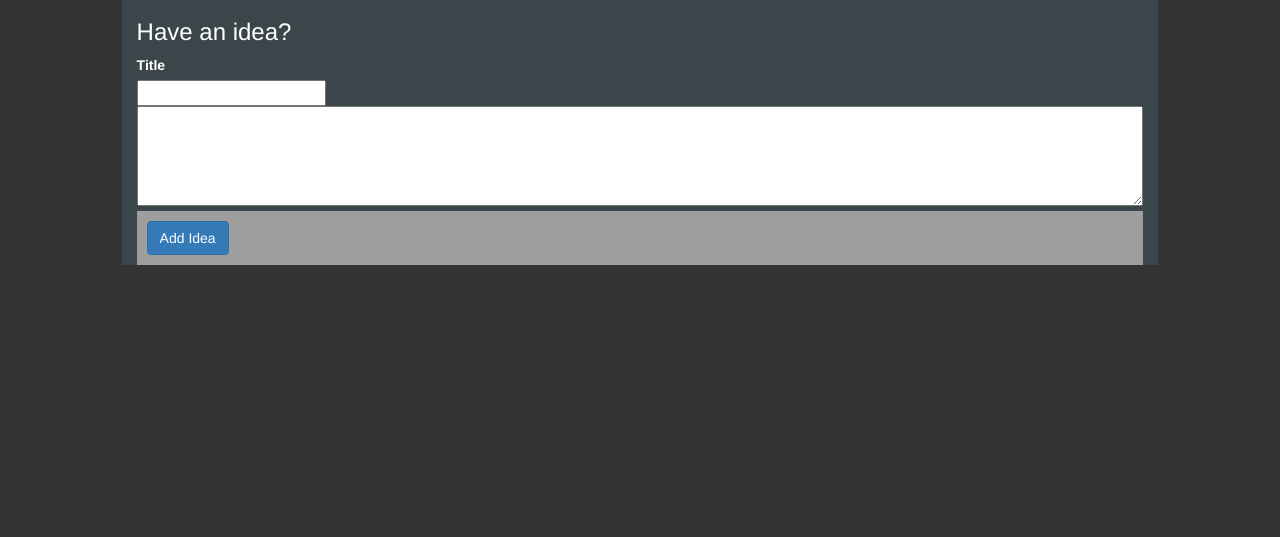
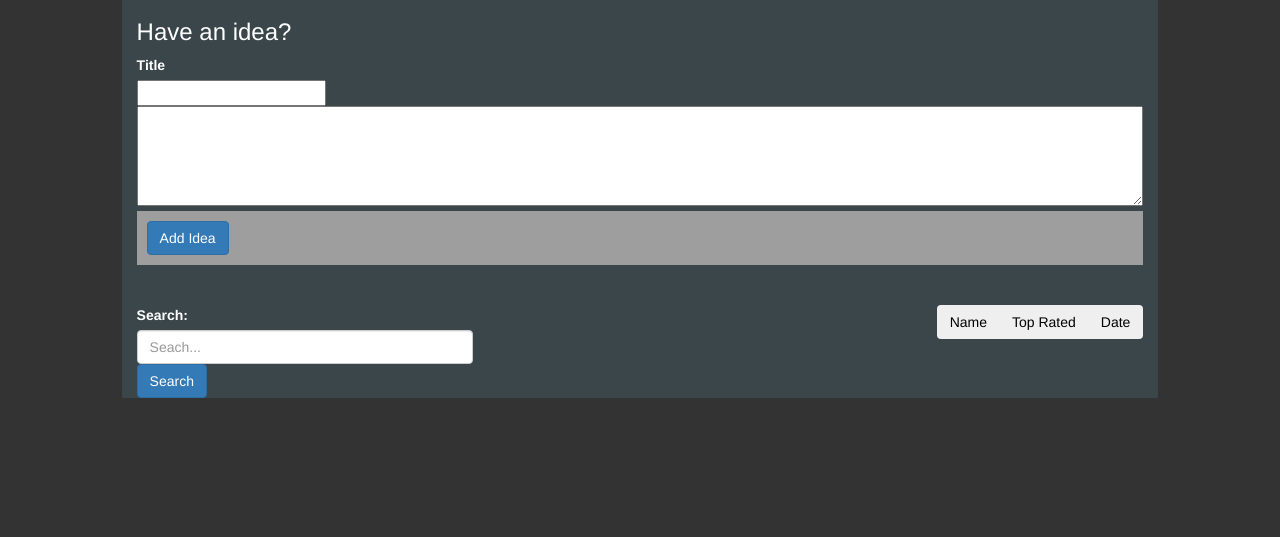
Before and after one commit to RenzoBenemerito/PiNoise, a Django app: template PiNoiseApp/templates/Category.html in a window 1280 px wide. Shown: the part 283-820 px from the top of the page. Run offline with Django 3.2, Linux system fonts and the light colour scheme; the template is opened without the code that fills it, so the values that code supplies are empty; some libraries are stand-ins or nearby versions.

Commit message:
sort and search

```diff
--- a/PiNoiseApp/static/css/styleDash.css
+++ b/PiNoiseApp/static/css/styleDash.css
@@ -122,3 +122,17 @@ input{
 .by,.auth{
     display: inline;
 }
+#search{
+    width: 100%;
+    display: inline-block;
+}
+.btn-group{
+    float: right;
+    display: inline-block;
+}
+#searchForm{
+    display: inline-block;
+}
+a,a:hover{
+    text-decoration: none;
+}
--- a/PiNoiseApp/static/js/dash.js
+++ b/PiNoiseApp/static/js/dash.js
@@ -6,6 +6,32 @@ $(document).ready(function(){
           .attr('value', categ)
           .appendTo('#post');
       return true;
+    });
+
+    $('#searchForm').submit(function(){
+        $('<input />').attr('type', 'hidden')
+          .attr('name', "category")
+          .attr('value', categ)
+          .appendTo('#searchForm');
+      return true;
+    });
+
+    $('#sortForm').submit(function(){
+        var val = $("input[type=submit][clicked=true]").val();
+        $('<input />').attr('type', 'hidden')
+          .attr('name', "category")
+          .attr('value', categ)
+          .appendTo('#sortForm');
+         $('<input />').attr('type', 'hidden')
+          .attr('name', "sortBy")
+          .attr('value', val)
+          .appendTo('#sortForm');
+      return true;
+    });
+
+    $("form input[type=submit]").click(function() {
+        $("input[type=submit]", $(this).parents("form")).removeAttr("clicked");
+        $(this).attr("clicked", "true");
     });
 
     $('.delete').click(function(event){
--- a/PiNoiseApp/templates/Category.html
+++ b/PiNoiseApp/templates/Category.html
@@ -15,6 +15,28 @@
         <button class="btn btn-primary" type='submit'>Add Idea</button>
     </div>
 </form>
+
+<br>
+<br>
+<div class="row">
+    <div class="col-md-6">
+        <form action="search" id='searchForm' class='form-inline' id='searchPost'>
+            <label for="search">Search: </label>
+            <input class="form-control" type="text" placeholder="Seach..." id='search' name='search'>
+            <button type='submit' class='btn btn-primary'>Search</button>
+        </form>
+    </div>
+    <div class="col-md-6">
+        <form action="sort" id='sortForm'>
+            <div class="btn-group" role="group" aria-label="Sort">
+                    <input type="submit" class="btn btn-secondary" value="Name">
+                    <input type="submit" class="btn btn-secondary" value="Top Rated">
+                    <input type="submit" class="btn btn-secondary" value="Date">
+            </div>
+         </form>
+    </div>
+</div>
+
 
 {% for post in posts %}
 <div class="post">
--- a/PiNoiseApp/templates/myIdeas.html
+++ b/PiNoiseApp/templates/myIdeas.html
@@ -6,6 +6,7 @@
         <div class="vote">
             <h2>{{post.rating}}</h2>
         </div>
+        <a href="{{post.author}}/{{post.title}}/post_page">
             <div class="ideaPane">
                 {% load static %}
                 <h2>{{post.title}} <button class="delete"></button></h2>
@@ -13,6 +14,7 @@
                 <hr>
                 <p><span>{{post.description}}</span></p>
             </div>
+        </a>
     </div>
 {% endfor %}
 {% endblock %}
--- a/PiNoiseApp/urls.py
+++ b/PiNoiseApp/urls.py
@@ -11,6 +11,8 @@ urlpatterns = [
     url(r'^dashboard/logout$',views.logout,name='logout'),
     url(r'pPage/(?P<problem>.*)/$',views.problemPage,name='problemPage'),
     url(r'^(?P<problem>.*)/addPost$',views.postIdea,name='postIdea'),
+    url(r'^.*/(?P<problem>.*)/search$',views.search,name='search'),
+    url(r'^.*/(?P<problem>.*)/sort$',views.sort,name='sort'),
     url(r'^.*/(?P<user>.*)/(?P<title>.*)/post_page$',views.postPage,name='postPage'),
     url(r'^passReset$',views.passreset,name='passreset'),
     url(r'^.*/vote$',views.vote,name='vote'),
```
Also changed, not shown: PiNoiseApp/views.py (+24 -0 lines). Lines whose indentation alone changed are shown as unchanged.
